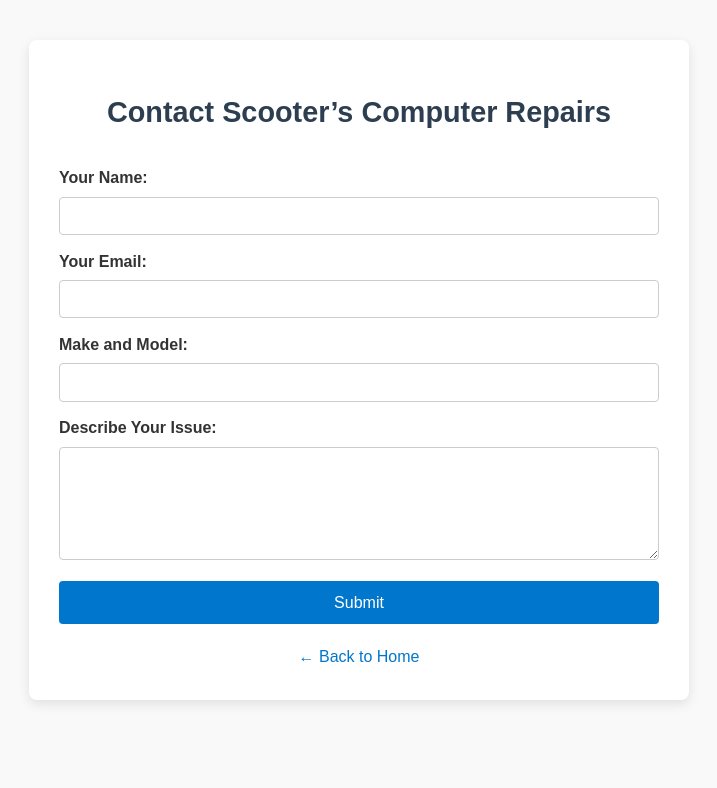
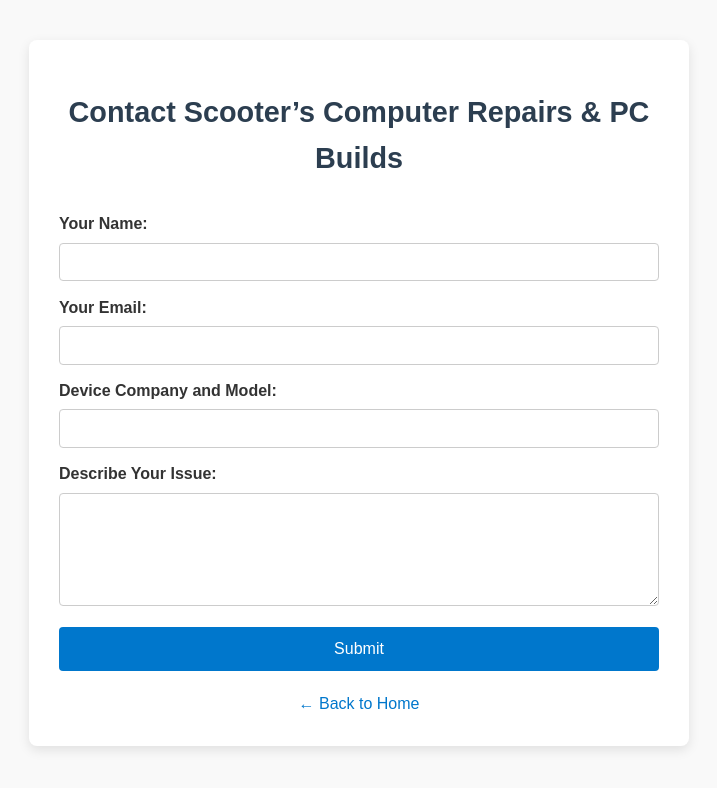
Before and after one commit to ScooterD84/ScooterD84.github.io, a plain HTML site: page contact.html in a window 1280 px wide. Shown: the whole page, without its empty margins (281-998 px from the left). Drawn offline with Linux system fonts and the light colour scheme.

Commit message:
Update contact.html

```diff
--- a/contact.html
+++ b/contact.html
@@ -117,7 +117,7 @@
 </head>
 <body>
   <div class="container">
-    <h1>Contact Scooter’s Computer Repairs</h1>
+    <h1>Contact Scooter’s Computer Repairs & PC Builds</h1>
     <form action="https://formspree.io/f/mldnndla" method="POST">
       <label for="name">Your Name:</label>
       <input type="text" id="name" name="name" required>
@@ -125,7 +125,7 @@
       <label for="email">Your Email:</label>
       <input type="email" id="email" name="_replyto" required>
 
-      <label for="make_model">Make and Model:</label>
+      <label for="make_model">Device Company and Model:</label>
       <input type="text" id="make_model" name="make_model" required>
 
       <label for="message">Describe Your Issue:</label>
```
